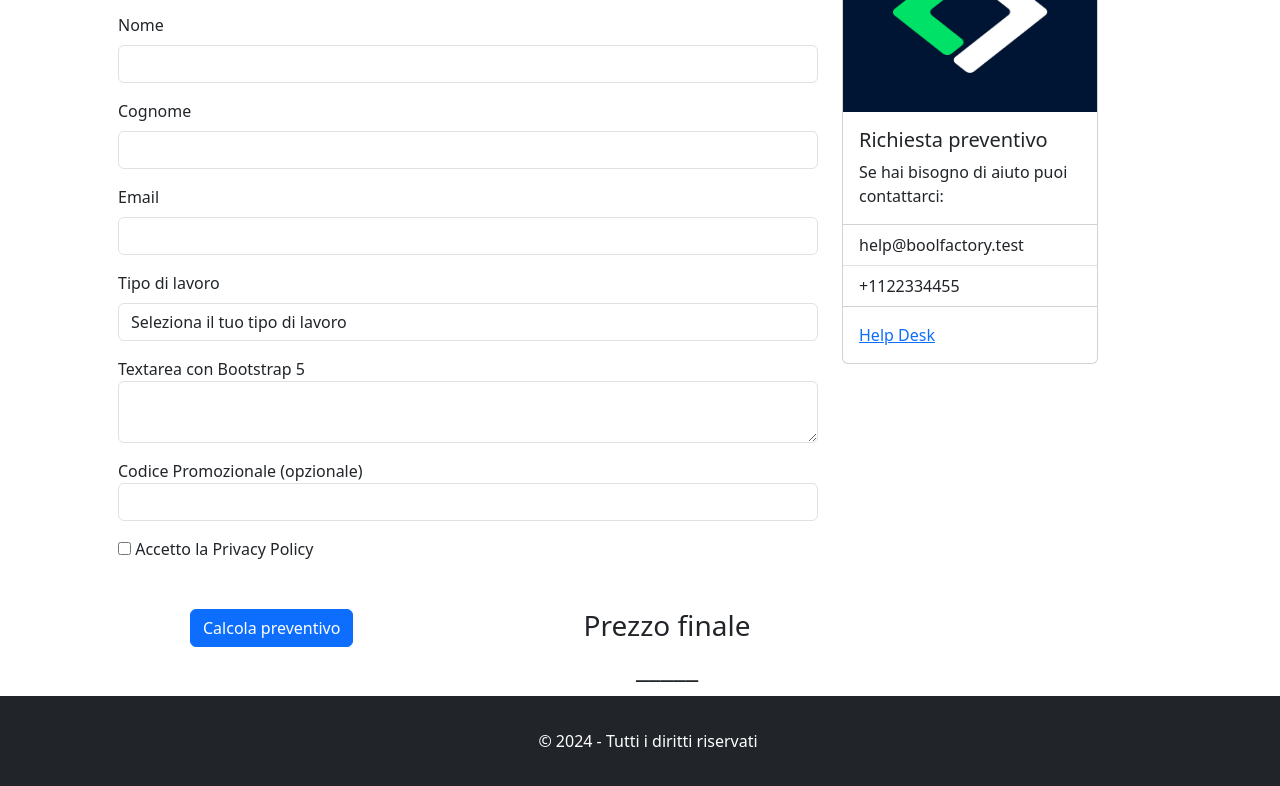
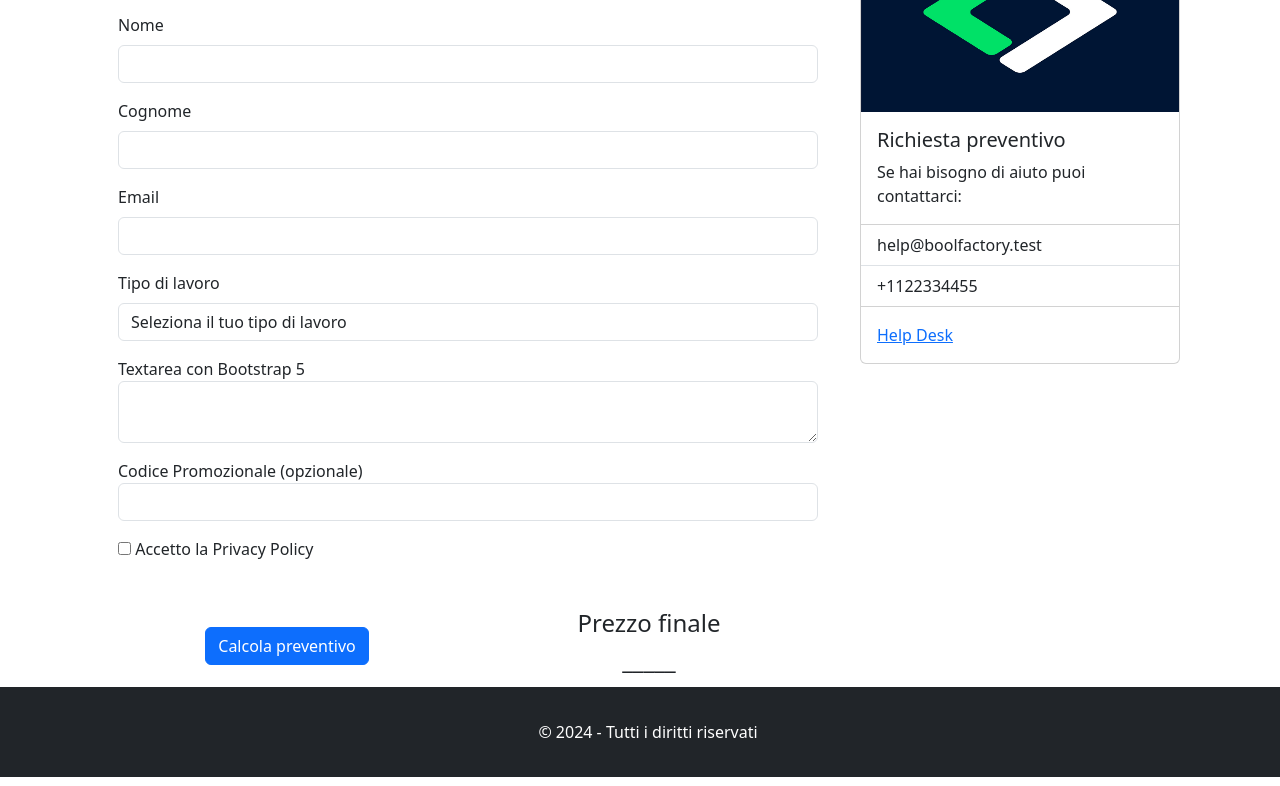
Before and after one commit to Bruno0190/bootstrap-preventivo, a plain HTML site: page index.html in a window 1280 px wide. Shown: the part 193-979 px from the top of the page. Drawn offline with nearby package versions, Linux system fonts and the light colour scheme.

Commit message:
feat: script migliorato

```diff
--- a/index.html
+++ b/index.html
@@ -49,8 +49,8 @@
 
   <main>
     <div class="container mt-4 mb-6">
-      <div class="row">
-        <div class="col-8 ps-5">
+      <div class="row ">
+        <div class="col-lg-8 col-sm-12 ps-5">
           <h1 >Richiesta preventivo</h1>
           <p class="fs-5">Compila il form per richiedere un preventivo per i nostri servizi di sviluppo.</p>
           <form id="user-form">
@@ -86,19 +86,20 @@
             <div class="col-12 mb-5">
               <input id="check-box" type="checkbox"> <label for="check-box">Accetto la Privacy Policy</label>
             </div>
-            <div class="d-flex justify-content-center">
-              <div class="col-6 ps-5 ms-5">
+            <div class="row">
+              <div class="col-lg-6 col-sm-12 d-flex justify-content-center d-flex align-items-center">
                 <button type="submit" class="btn btn-primary">Calcola preventivo</button>
               </div>
-              <div class="col-6">
-                <h3 class="text-center">Prezzo finale</h3>
-                <h3 id="cost" class="text-center">_____</h3>
+              <div class="col-lg-6 col-sm-12">
+                <h3 class="text-center fs-4">Prezzo finale</h3>
+                <h3 id="cost" class="text-center fs-4">_____</h3>
               </div>
             </div>
           </form>
         </div>
-        <div class="col-4 pe-5">
-          <div class="card" style="width: 16rem;">
+        <div class="col-lg-4 col-sm-12 d-flex justify-content-center align-self-baseline">
+
+          <div class="card" style="width: 20rem;">
             <img src="./img/boolean.png" class="card-img-top" width = "300" height="200">
             <div class="card-body">
               <h5 class="card-title">Richiesta preventivo</h5>
--- a/js/script.js
+++ b/js/script.js
@@ -37,7 +37,13 @@ function quote(event) {
                 finalCost = (initialCost - discount).toFixed(2);
             }
         }
-        document.getElementById("cost").innerHTML = finalCost + "€";
+
+        const Decimal = finalCost.slice(4);
+        const Integer = parseInt(finalCost);
+
+        document.getElementById("cost").innerHTML =
+        `<span style="font-weight: bold; font-size:30px">€ ${Integer}</span><span style="color: grey; font-size:28px">,${Decimal}</span>`;
+
     } else {
         alert("Si prega di accettare la Privacy Policy");
     }
```
